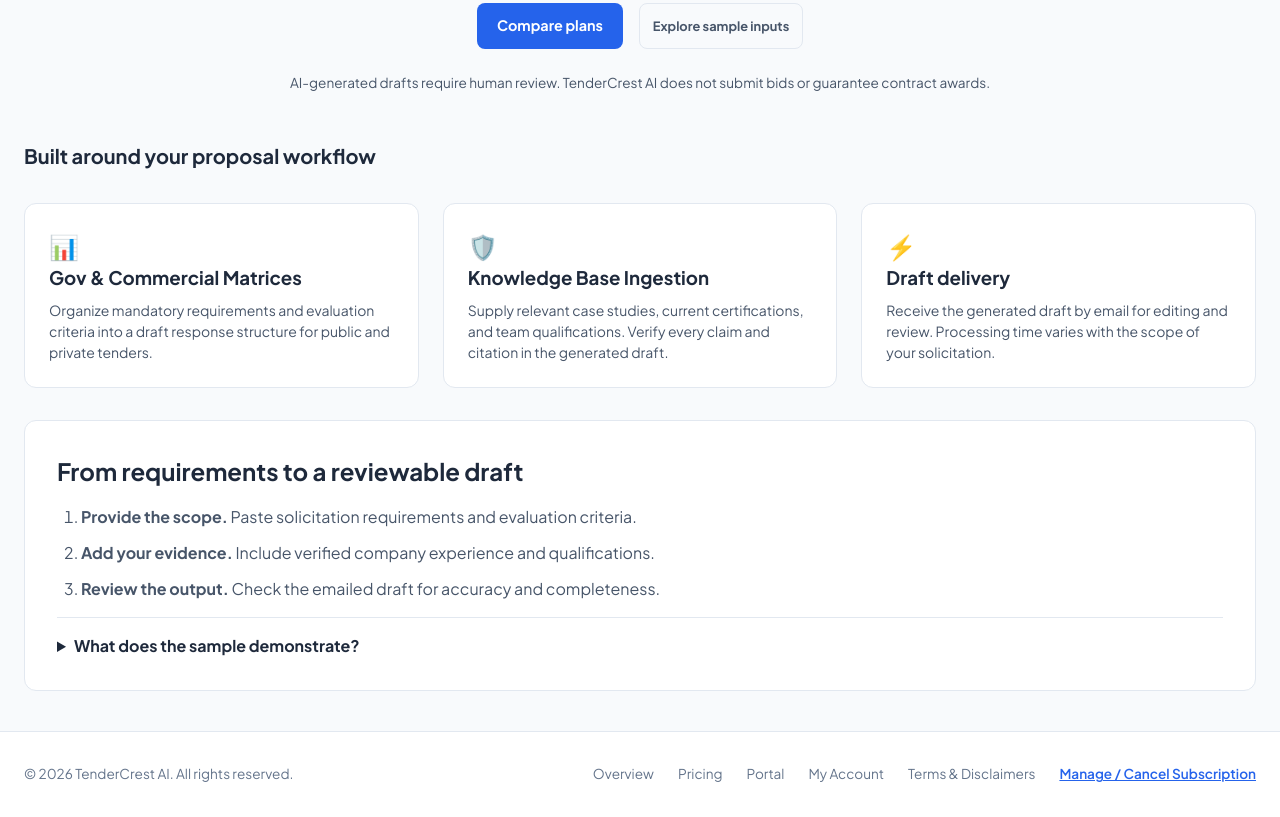
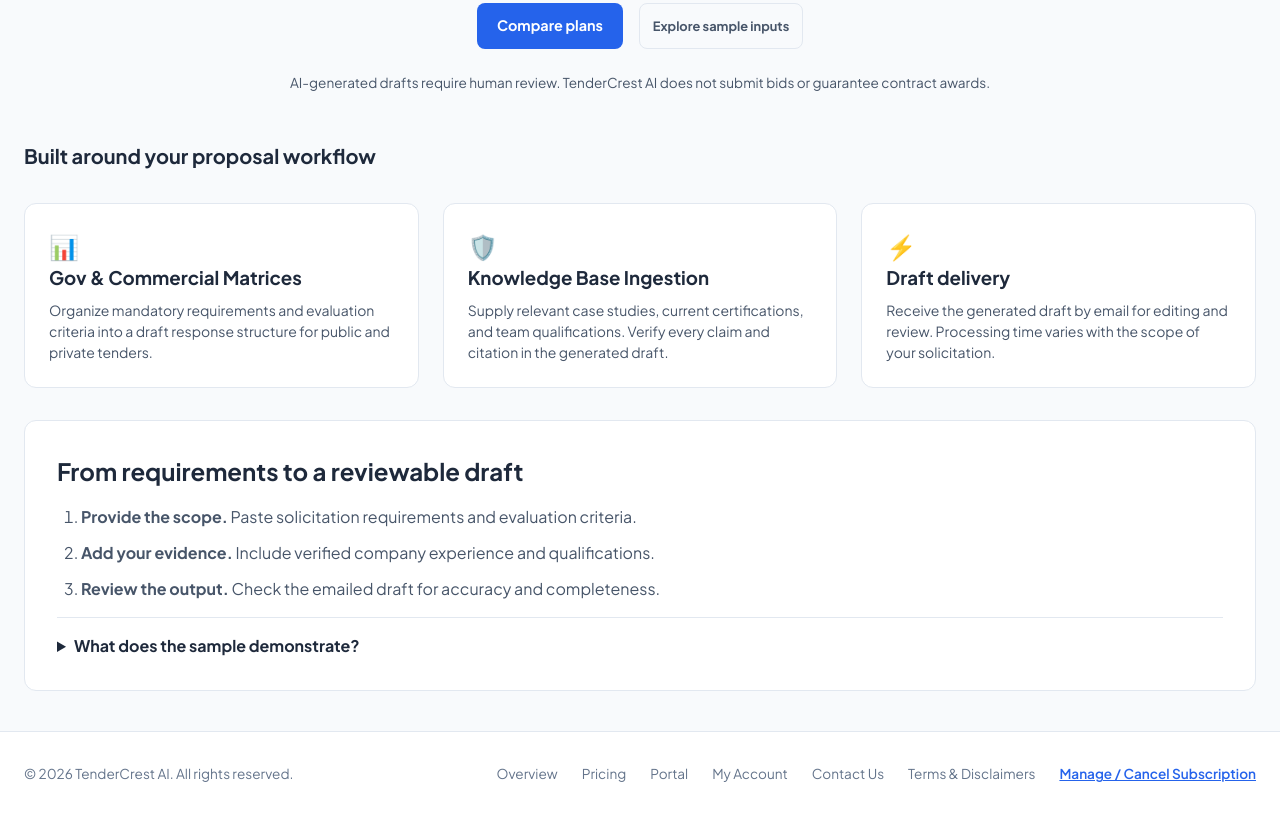
Before and after one commit to tendercrestai/tendercrestai, a plain HTML site: page index.html in a window 1280 px wide. Shown: the part 341-1158 px from the top of the page. Drawn offline with Linux system fonts and the light colour scheme; a script that the page names is missing.

Commit message:
Add Zoho hello@ contact link to site footer

```diff
--- a/index.html
+++ b/index.html
@@ -987,6 +987,8 @@
 
         <a href="/auth.html" class="footer-link">My Account</a>
 
+        <a href="mailto:hello@tendercrestai.com?subject=TenderCrest%20AI%20Inquiry" class="footer-link">Contact Us</a>
+
         <a href="#" onclick="openLegalModal();return false;"
            class="footer-link">Terms &amp; Disclaimers</a>
 
```
